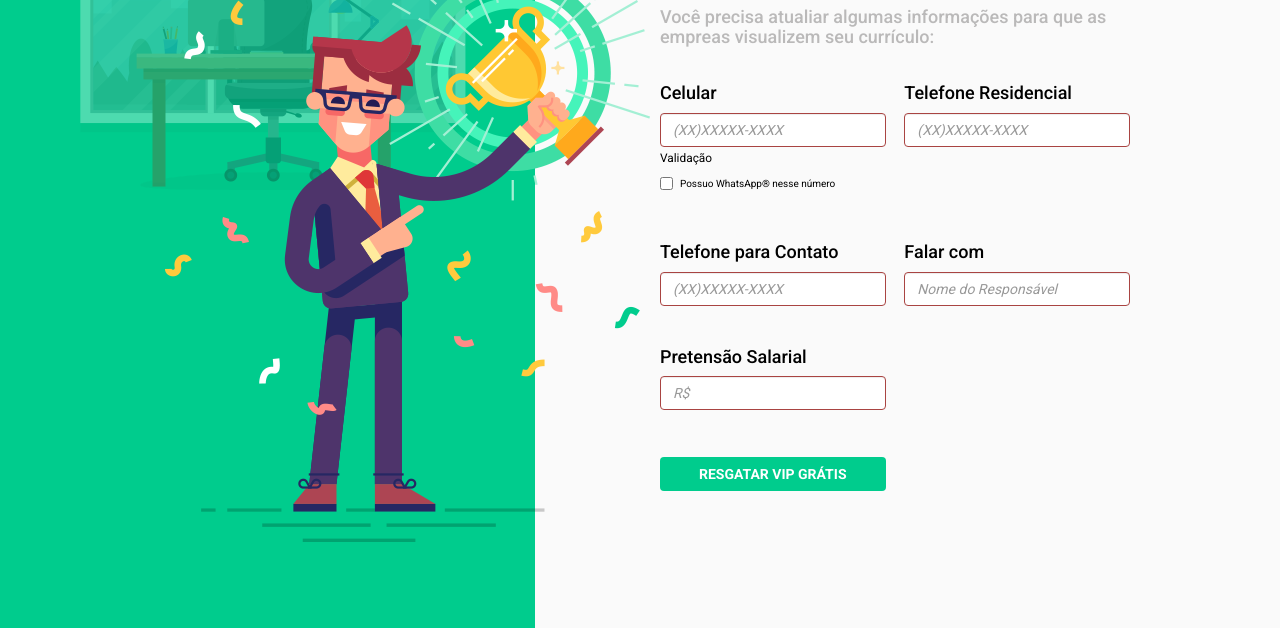
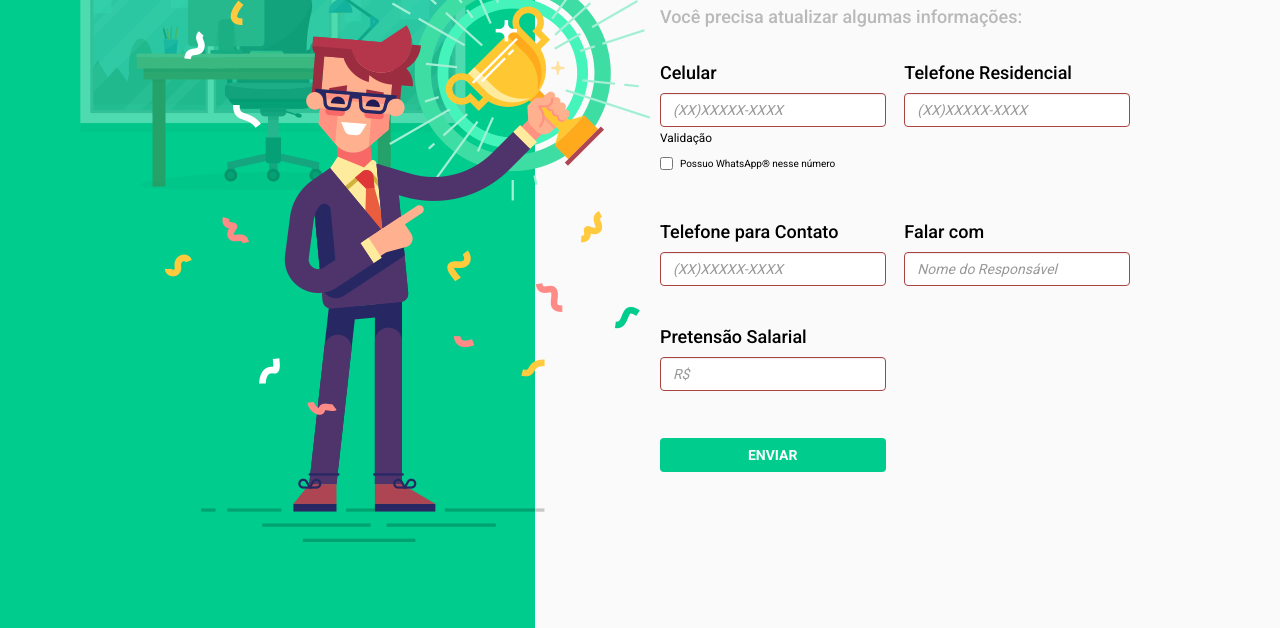
Before and after one commit to brunoft/Atualiza-o-de-Dados-Cv-, a plain HTML site: page atualizacao-dados/index.html in a window 1280 px wide. Shown: the part 172-800 px from the top of the page. Drawn offline with nearby package versions, Linux system fonts and the light colour scheme.

Commit message:
correcao-texto

```diff
--- a/atualizacao-dados/index.html
+++ b/atualizacao-dados/index.html
@@ -290,7 +290,7 @@
             <h1>AINDA BEM QUE VOCÊ VOLTOU!</h1>
           </div>
           <div class="sub-title">
-            <h4>Você precisa atualiar algumas informações para que as empreas visualizem seu currículo:</h4>
+            <h4>Você precisa atualizar algumas informações:</h4>
           </div>
           <div class="box-form">
             <div class="info-form form-group has-error ">
@@ -319,7 +319,7 @@
             </div>
           </div>
           <div class="btn-rescue">
-            <button class="btn" type="submit" name="button">RESGATAR VIP GRÁTIS</button>
+            <button class="btn" type="submit" name="button">ENVIAR</button>
           </div>
         </div>
       </div>
```
